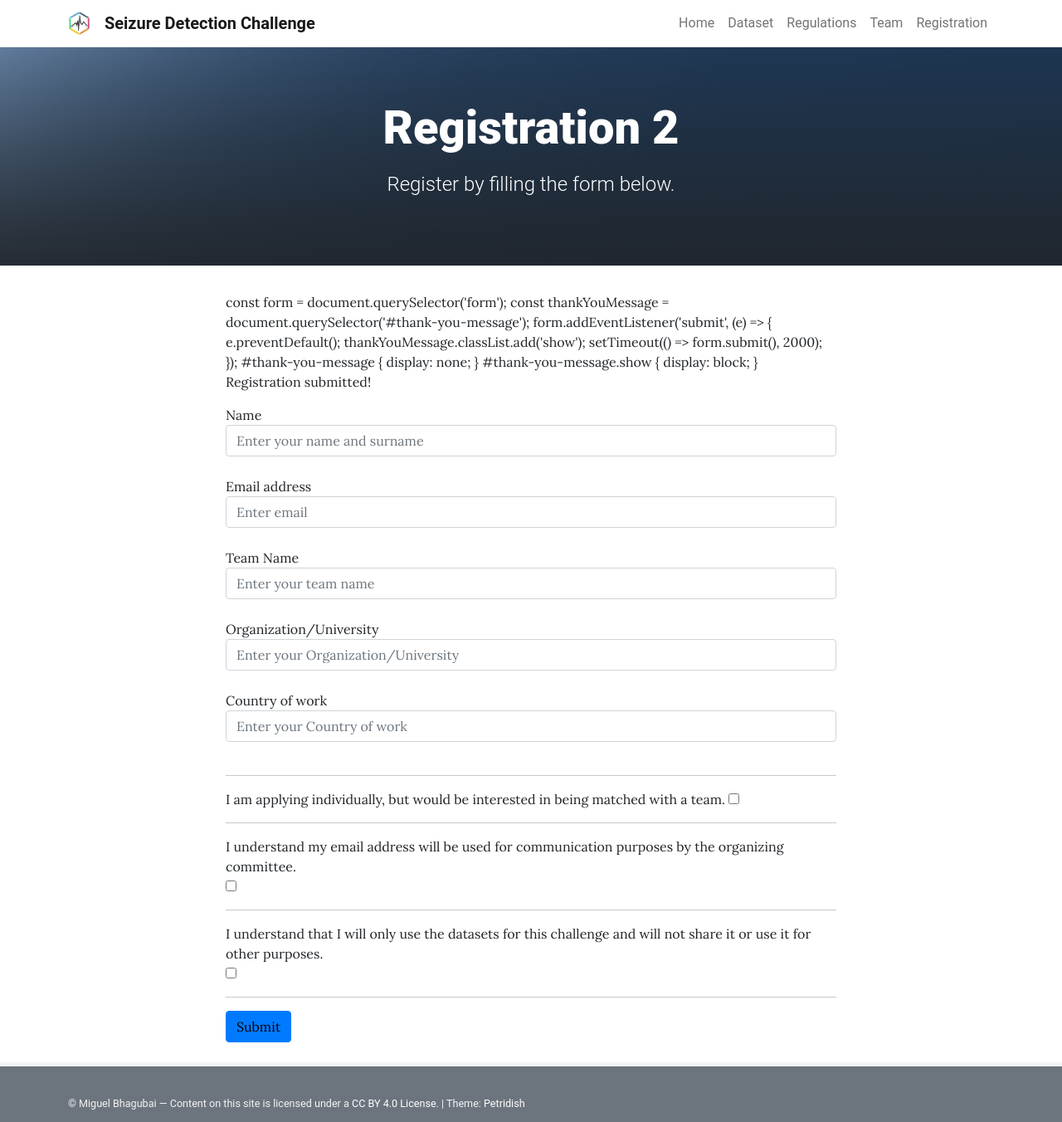
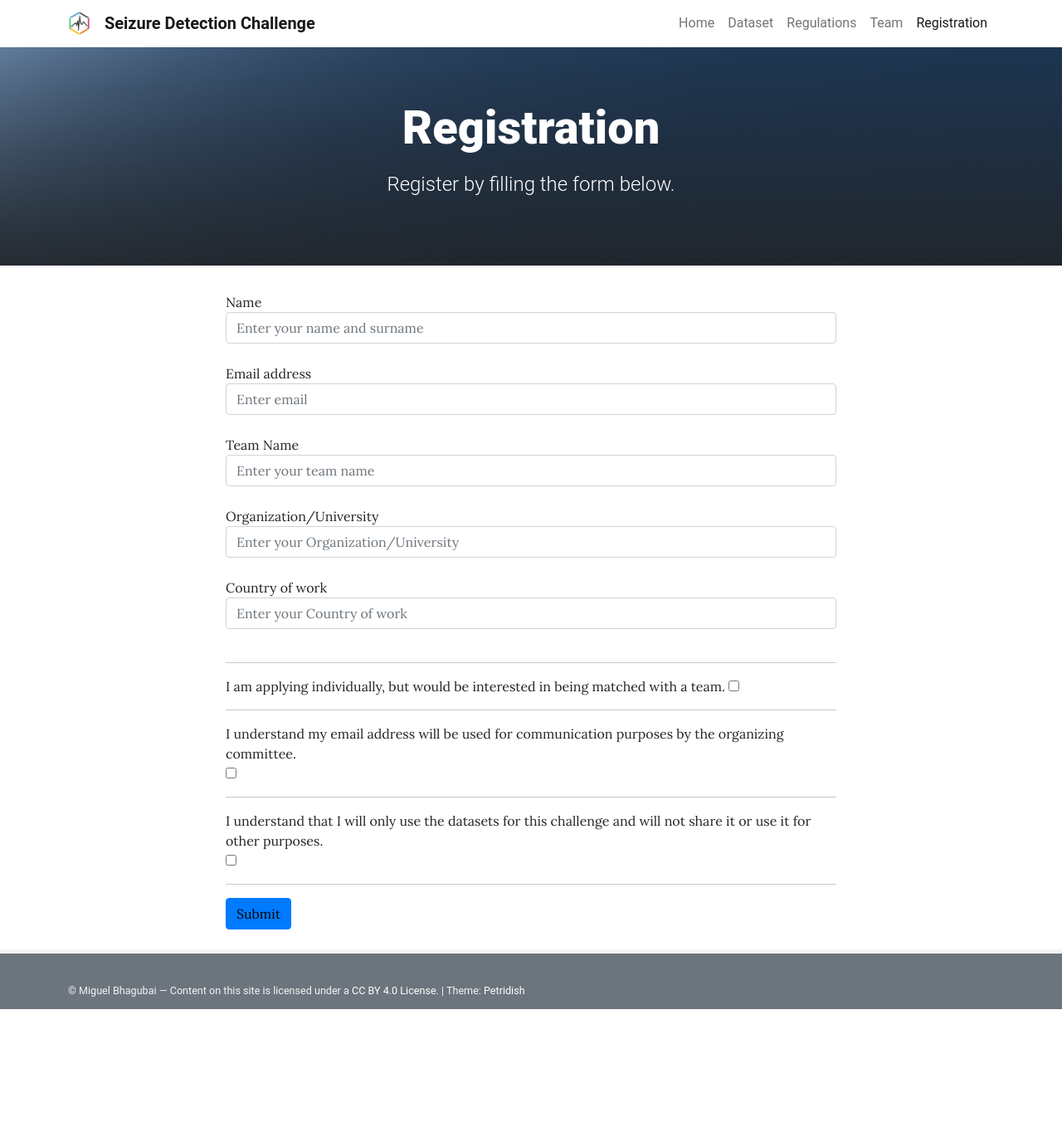
Before and after one commit to nestconf25/nestconf25.github.io, a Jekyll site: the page built from pages/registration.md, in a window 1280 px wide. Shown: the whole page at 83% size. Built offline with Jekyll 4.4.1, drawn with Linux system fonts in a browser that asks for light colours; after the commit the page ends 1216 px from its top, so only the background shows below that.

Commit message:
updated registration

```diff
--- a/_includes/register_form.html
+++ b/_includes/register_form.html
@@ -8,25 +8,7 @@
   <button type="submit">Send</button>
 </form> -->
 
-const form = document.querySelector('form');
-const thankYouMessage = document.querySelector('#thank-you-message');
-form.addEventListener('submit', (e) => {
-  e.preventDefault();
-  thankYouMessage.classList.add('show');
-  setTimeout(() => form.submit(), 2000);
-});
 
-#thank-you-message {
-    display: none;
-}
-
-#thank-you-message.show {
-    display: block;
-}
-
-<p id="thank-you-message">
-    Registration submitted!
-</p>
 <form accept-charset="UTF-8" action="https://script.google.com/macros/s/AKfycbz2gEy0Cbnvogn5mvGhdPbG6QDlX9a1gVz0wBfOOotXEUr4Q4CFmp1PQhAyqkJMTp1J/exec" method="POST" enctype="multipart/form-data" target="_blank">
     <div class="form-group">
         <label for="InputName" required="required"> Name</label>
--- a/pages/registration.md
+++ b/pages/registration.md
@@ -1,6 +1,6 @@
 ---
 layout: registration_layout
-title: Registration 2
+title: Registration
 description: Register by filling the form below.
 background: /assets/theme/images/bckg.png
 permalink: /registration/
```
Also changed, not shown: pages/success.md (renamed from pages/registration_successful.md, +2 -2 lines).
